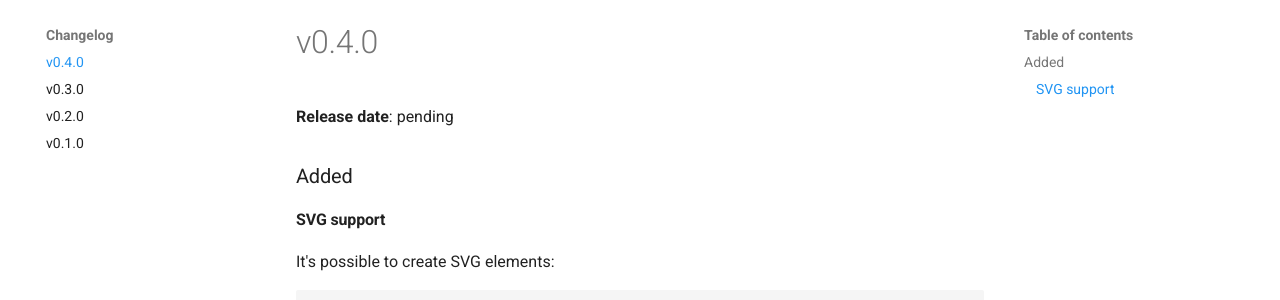
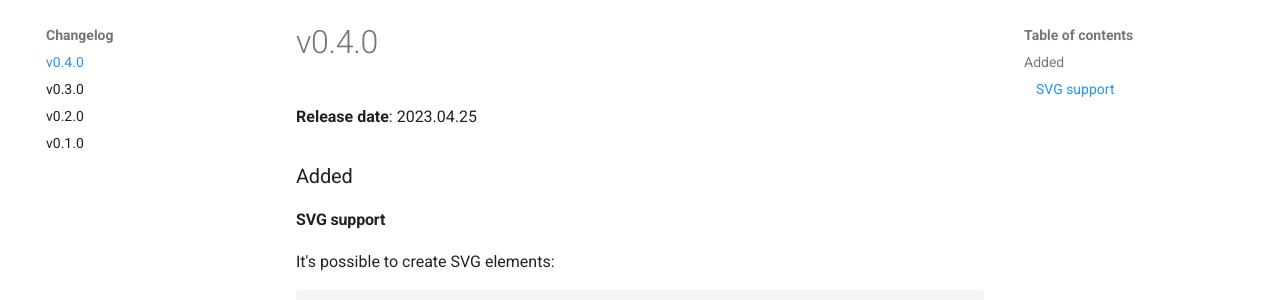
Before and after one commit to stephannv/blueprint-docs, an MkDocs documentation site: the page built from docs/changelogs/v0.4.0.md, in a window 1280 px wide and 1037 px high. Shown: the part 124-424 px from the top of the window. Built offline with MkDocs 1.6.1 and Material for MkDocs 9.7.7, drawn with Linux system fonts in a browser that asks for light colours; comment, search, counter and statistics services are not loaded.

Commit message:
Add v0.4.0 release date

```diff
--- a/docs/changelogs/v0.4.0.md
+++ b/docs/changelogs/v0.4.0.md
@@ -1,6 +1,6 @@
 # v0.4.0
 
-**Release date**: pending
+**Release date**: 2023.04.25
 
 ### Added
 
```
